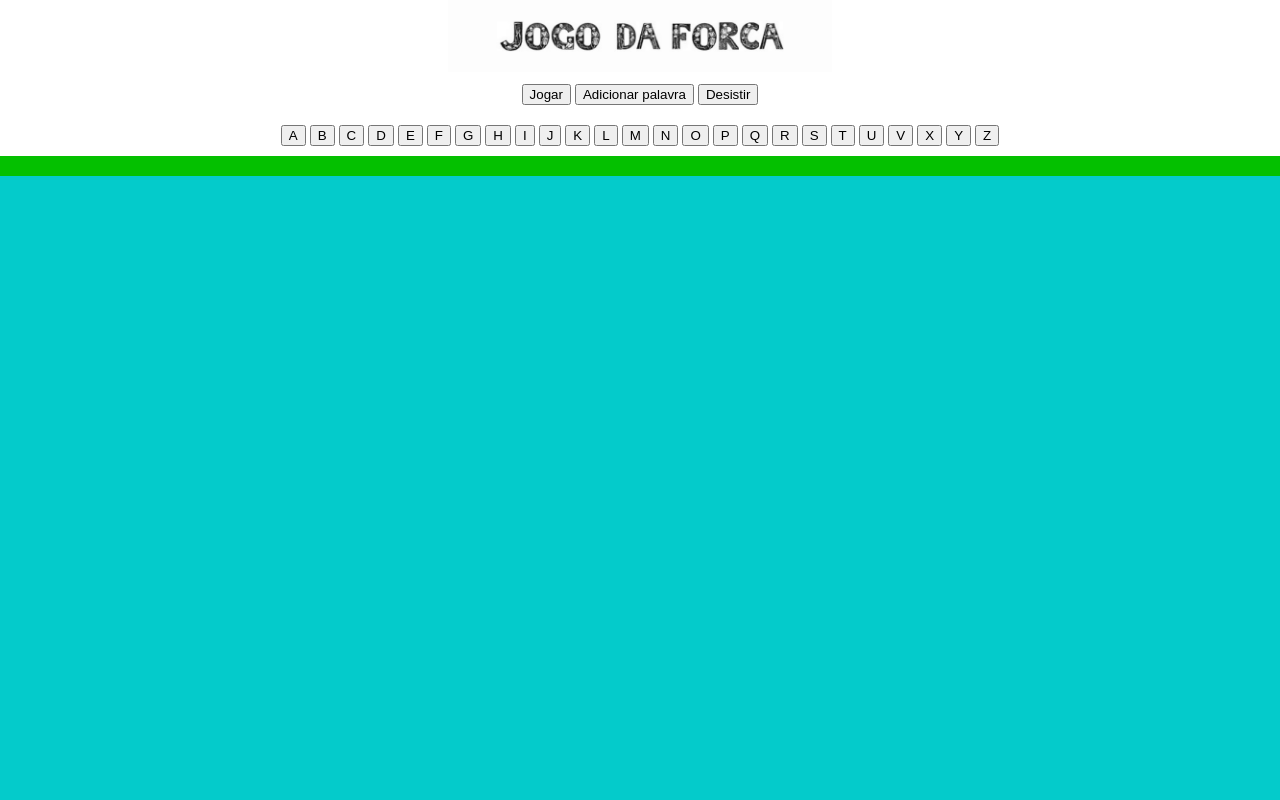
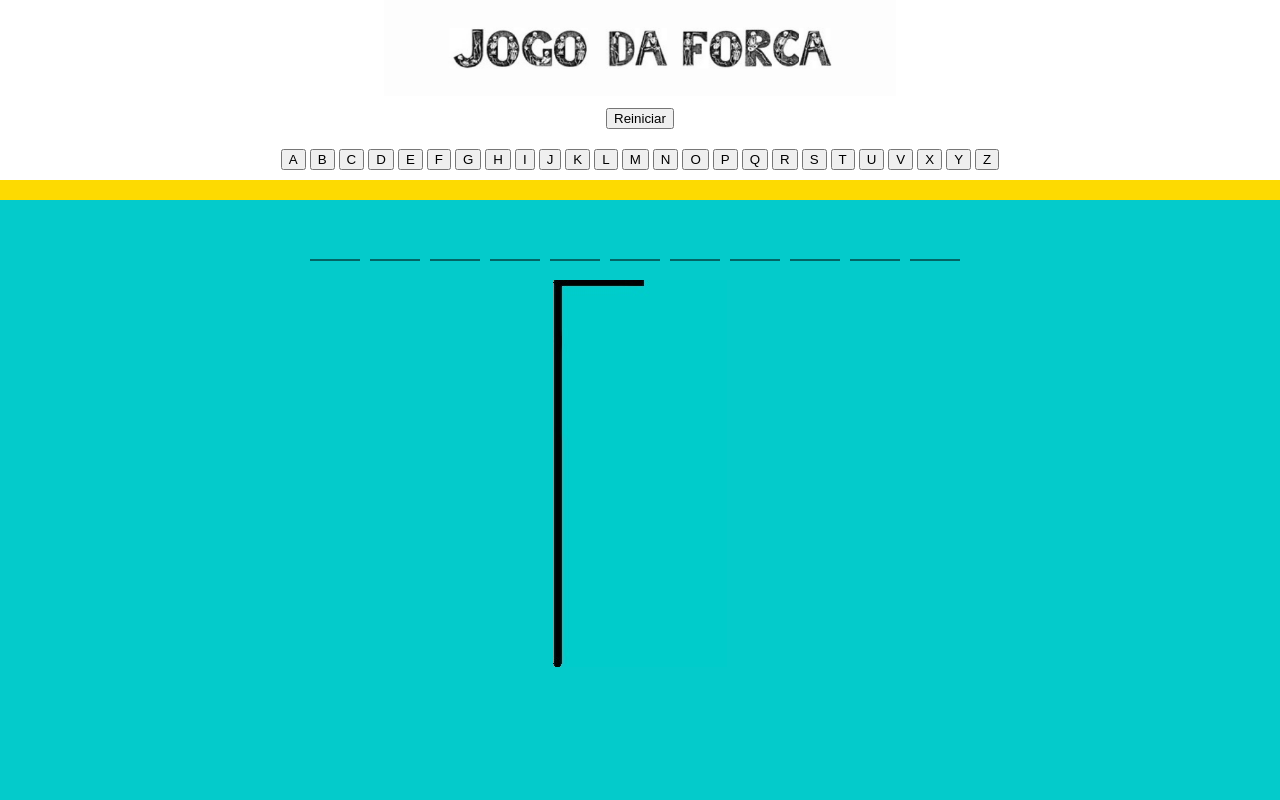
Before and after one commit to szalbuque/jogoforca, a plain HTML site: page index.html in a window 1280 px wide. Shown: the top 800 px of the page. Drawn offline with Linux system fonts and the light colour scheme.

Commit message:
finalizado somente jogar

```diff
--- a/index.html
+++ b/index.html
@@ -16,9 +16,9 @@
 
 		<main>
 			<section class="botoes">
-				<button class="bt-jogar" onclick="btnJogar()">Jogar</button>
-				<button class="bt_adicionar" onclick="btnAdicionar()">Adicionar palavra</button>
-				<button class="bt_desistir" onclick="btnDesistir()">Desistir</button>
+				<button class="bt-jogar" onclick="btnReiniciar()">Reiniciar</button>
+			<!--	<button class="bt_adicionar" onclick="btnAdicionar()">Adicionar palavra</button>-->
+			<!--	<button class="bt_desistir" onclick="btnDesistir()">Desistir</button> -->
 			</section>
 			<section class="teclado">
 				<button onclick="btnJogaLetra('a')">A</button>
--- a/script.js
+++ b/script.js
@@ -1,11 +1,46 @@
-/* pegar a área de erros na página */
+/* criar as variáveis*/
+let numErros = 0; 		// número de erros cometidos
+let listaErros = ""; 	// string contendo as letras erradas digitadas
+let letrasClicadas = "";// string contendo todas as letras clicadas
+let letraJogada = ""; 	// letra clicada pelo jogador
+let numAcertos = 0; 	// número de acertos cometidos
+let canvas = document.getElementById('meuCanvas'); 	// pega o elemento canvas do documento HTML
+let pincel = canvas.getContext('2d');				// cria o pincel para desenho no canvas
+let colIni = 0;			// vai receber a coluna onde deve ser iniciado o tabuleiro
+const maxErros = 4; 		// máximo de erros
+const base = 1200;		// largura do canvas
+const altura = 800;		// altura do canvas
+const linIni = 60; 		// linha onde se iniciam os traços
+const tamLinha = 50; 		// tamanho de cada traço em pixels
+const espaco = 10; 		// tamanho do espaço entre cada linha
 const areaErros = document.querySelector(".tela-erros");
+const listaPalavras = ["chuchu","abacaxi","cisne","doutor","orangotango"];	// lista das palavras do jogo
 
-function desenharTabuleiro(palavra) {
+// pegar e limpar a área de erros na página
+function iniciaAreaErros() {
+	areaErros.textContent = '';
+} iniciaAreaErros();
+
+// retorna uma das palavras da lista de palavras do jogo
+function sortearPalavra(lista) {
+	var max = lista.length;
+	var indice = Math.floor(Math.random() * max);
+	return lista[indice];
+}
+
+var palavraSorteada = sortearPalavra(listaPalavras);
+tamPalavra = (tamLinha+espaco)*palavraSorteada.length;
+colIni = (base-tamPalavra)/2;
+
+// desenha o tabuleiro com as linhas equivalentes ao número de letras da palavra sorteada
+function desenharTabuleiro(palavra,col) {
 	/*desenha uma linha para cada letra da palavra*/
-					/* coluna onde se iniciam os traços */
-	x = colIni;
-	y = linIni;
+	// Limpar o canvas
+	pincel.clearRect(0, 0, canvas.width, canvas.height);
+	/* coluna onde se iniciam os traços */
+	var x = col;
+	var y = linIni;
+	var numLetras = palavra.length;			/* número de traços a desenhar */
 	for (i=1;i<=numLetras;i++) {
 		pincel.beginPath();
 			pincel.moveTo(x,y);
@@ -14,7 +49,18 @@ function desenharTabuleiro(palavra) {
 		pincel.closePath();
 		x = x + tamLinha + espaco;
 	}
-}
+} desenharTabuleiro(palavraSorteada,colIni);
+
+function desenharForca(numero) {
+	/* apresenta a imagem da forca correspondente ao numero passado como parâmetro */
+	x = (base - 174)/2; /* a largura da imagem da forca é de 174 pixels */
+	var imagem = new Image();
+	var caminho = "images/"+`${numero}`+".jpg";
+	imagem.src = caminho;
+	imagem.onload = function() {
+		pincel.drawImage(imagem, x, 80);
+	}
+} desenharForca(0);
 
 function mostrarLetraCerta(letra,pos) {
 	/* apresenta a imagem correspondente a letra, na posição pos */
@@ -26,52 +72,19 @@ function mostrarLetraCerta(letra,pos) {
 	}
 }
 
-function desenharForca(numero) {
-	/* apresenta a imagem da forca correspondente ao numero passado como parâmetro */
-	x = (base - 174)/2; /* a largura da imagem da forca é de 174 pixels */
-	console.log(x);
-	var imagem = new Image();
-	var caminho = "images/"+`${numero}`+".jpg";
-	imagem.src = caminho;
-	imagem.onload = function() {
-		pincel.drawImage(imagem, x, 80);
-	}
-}
-
-function btnJogar() {
-	alert("jogar");
-	/* limpar todas as variáveis */
-		numErros = 0;
-		listaErros = '';
-		letraJogada = "";
-		numAcertos = 0;
-	/* sortear a palavra */
-	/* desenhar o tabuleiro */
-	desenharTabuleiro(palavraSorteada);
-	desenharForca(0);
-}
-
-function btnAdicionar() {
-	alert("adicionar");
-}
-
-function btnDesistir() {
-	alert("Desistiu!");
-}
-
 function adicionarLetraErrada(letra){
-		console.log(areaErros.textContent);
-		areaErros.textContent = areaErros.textContent + letra;
+		areaErros.textContent = areaErros.textContent + letra + " ";
 }
 
 function btnJogaLetra(letra) {
-	letraJogada = letra;
+	var letraJogada = letra;
+	var numLetras = palavraSorteada.length;
+	var arrayLetras = palavraSorteada.split('');
 	/*se a letra existe na palavra sorteada, mostra a letra, acrescenta na string palavra jogada */
 	/*se a palavra jogada for igual à palavra sorteada, venceu*/
 	if (!letrasClicadas.includes(letraJogada)) { /* se a letra já foi clicada, não faz nada */
 		letrasClicadas = letrasClicadas + letra;
-		if (palavraSorteada.includes(letraJogada)) {
-			alert('existe');
+		if (palavraSorteada.includes(letraJogada)) { // a letra clicada existe na palavra sorteada
 			for (i=0;i<=numLetras;i++) {
 				if (arrayLetras[i] == letra) {
 					mostrarLetraCerta (letra,i);
@@ -79,44 +92,30 @@ function btnJogaLetra(letra) {
 				}
 			}
 			if (numAcertos == numLetras) {
-				alert ("venceu!");
+				alert ("Parabéns! Você venceu!");
 			}
 		} else {
-			alert('não existe');
 			adicionarLetraErrada(letraJogada);
 			numErros += 1;
 			desenharForca(numErros);
 			if (numErros == maxErros) {
-				alert("perdeu!");
+				alert("Sinto muito! Você perdeu!");
 			}
 		}
 	}
 }
 
-/* definir número máximo de erros */
-let maxErros = 4;
-
-/* sortear a palavra */
-let palavraSorteada = "chuchu";
-let arrayLetras = palavraSorteada.split('');
-let numLetras = palavraSorteada.length;
-console.log(arrayLetras,numLetras);
-
-
-/* criar as variáveis*/
-let numErros = 0;
-let listaErros = '';
-let letraJogada = "";
-let numAcertos = 0;
-areaErros.textContent = '';
-let canvas = document.getElementById('meuCanvas');
-let pincel = canvas.getContext('2d');
-let base = 1200;
-let altura = 800;
-let linIni = 60; 								/* linha onde se inicial os traços */
-let numLinhas = palavraSorteada.length;			/* número de traços a desenhar */
-let tamLinha = 50; 								/* tamanho de cada traço em pixels */
-let espaco = 10; 								/* tamanho do espaço entre cada linha */
-let tamPalavra = (tamLinha+espaco)*numLinhas; 	/* tamanho ocupado pelos traços */
-let colIni = (base-tamPalavra)/2;
-let letrasClicadas = "";
+// Limpa a tela e reinicia o jogo, sorteando nova palavra
+function btnReiniciar() {
+	numErros = 0; 		// número de erros cometidos
+	listaErros = ""; 	// string contendo as letras erradas digitadas
+	letrasClicadas = "";// string contendo todas as letras clicadas
+	letraJogada = ""; 	// letra clicada pelo jogador
+	numAcertos = 0; 	// número de acertos cometidos
+	iniciaAreaErros()
+	palavraSorteada = sortearPalavra(listaPalavras);
+	tamPalavra = (tamLinha+espaco)*palavraSorteada.length;
+	colIni = (base-tamPalavra)/2;
+	desenharTabuleiro(palavraSorteada,colIni);
+	desenharForca(0);
+}
--- a/style - Copia.css
+++ /dev/null
@@ -1,37 +0,0 @@
-.banner {
-	width: 100%;
-}
-
-body {
-	font-family: 'Oxygen', sans-serif;
-}
-
-/*.bt-jogar {
-	width:150px;
-	height:50px;
-	background-color: #ff66c4;
-	padding: 0 0 0 50px;
-	border-radius: 10px;
-	border-color: transparent;
-	background: url('images/jogar.gif') no-repeat left center;
-	font-size: 2em;
-	text-align: center;
-}*/
-
-
-.area-forca {
-	background-color: #04cbcb;
-}
-
-.area-palavra {
-	background-color: #04cb00;
-}
-
-.area-erros {
-	background-color: #04c000;
-}
-
-
-.rodape {
-	font-size: 10px;
-}
--- a/style.css
+++ b/style.css
@@ -2,7 +2,7 @@ header {
 	text-align: center;
 }
 .banner {
-	width: 30%;
+	width: 40%;
 }
 
 body {
@@ -26,9 +26,14 @@ body {
 }
 
 .area-erros {
-	background-color: #04c000;
+	background-color: #fdda01;
 	padding-top: 10px;
 	padding-bottom: 10px;
+	text-align: center;
+	font-size: 3em;
+	text-transform: uppercase;
+	font-weight: bold;
+	color: #230f15;
 }
 
 
```
Also changed, not shown: a.jpg (deleted).
